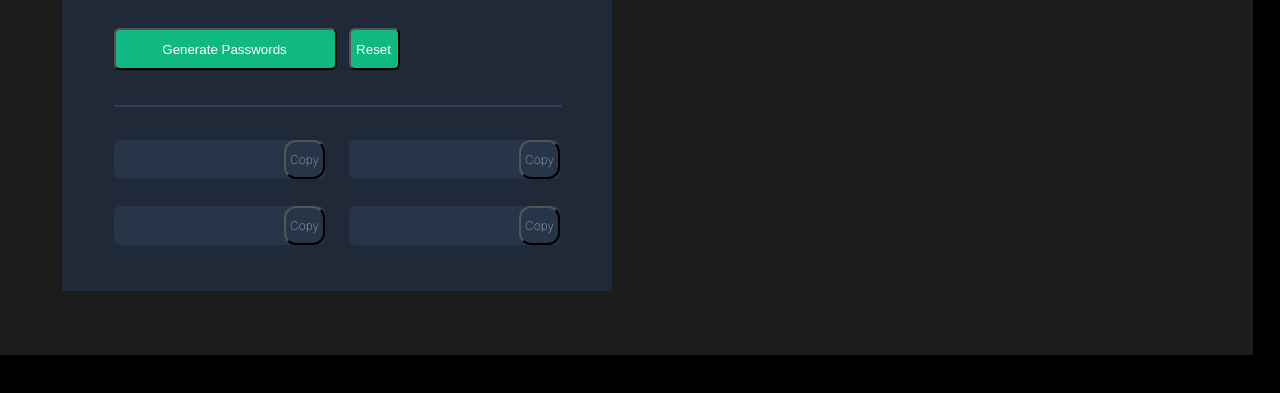
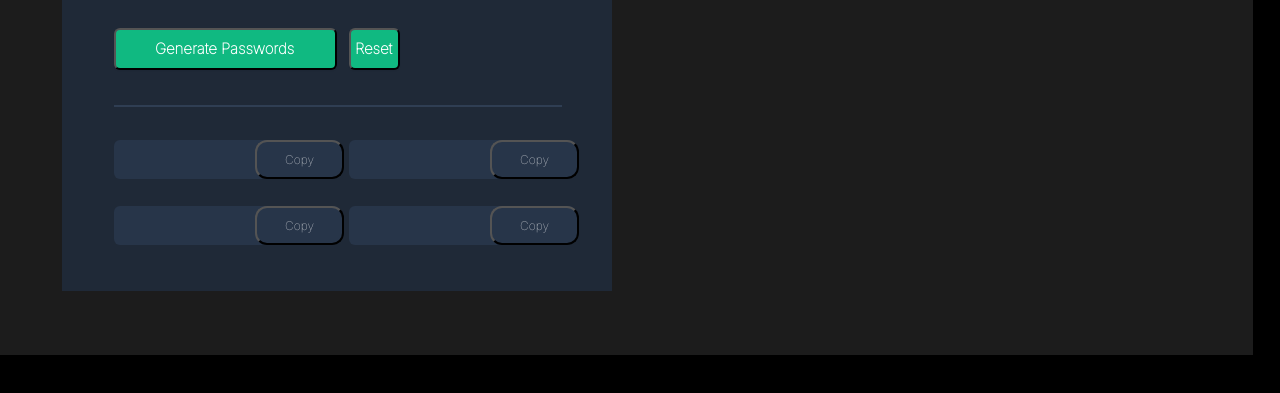
Before and after one commit to christian100kodehode/Password-generator, a plain HTML site: page index.html in a window 1280 px wide. Shown: the part 323-716 px from the top of the page. Drawn offline with Linux system fonts and the light colour scheme.

Commit message:
Update to css

```diff
--- a/index.css
+++ b/index.css
@@ -78,6 +78,11 @@ h1 span {
   justify-content: center;
   align-items: center;
   padding: 9px 17px 9px 15px;
+  font-family: "Inter";
+  font-style: normal;
+  font-weight: 800;
+  font-size: 15px;
+  line-height: 22px;
   background: #10b981;
   /* shadow/sm */
   box-shadow: 0px 1px 2px rgba(0, 0, 0, 0.05);
@@ -119,8 +124,15 @@ h1 span {
   border-radius: 6px;
   display: flex;
   align-items: center;
-  justify-content: center;
+  justify-content: left;
+  padding-left: 15px;
   color: white;
+  font-family: "Inter";
+  font-style: bold;
+  font-weight: 800;
+  font-size: 16px;
+  line-height: 15px;
+  color: #10b981;
 }
 
 #emptybutton1 {
@@ -146,7 +158,7 @@ h1 span {
 #copybuttonpass3,
 #copybuttonpass4 {
   position: absolute;
-  width: 41px;
+  width: 89px;
   height: 39px;
   font-family: "Inter";
   font-style: normal;
@@ -162,21 +174,21 @@ h1 span {
 }
 
 #copybuttonpass1 {
-  left: 222px;
+  left: 193px;
   top: 399px;
 }
 
 #copybuttonpass2 {
-  left: 222px;
+  left: 193px;
   top: 465px;
 }
 
 #copybuttonpass3 {
-  left: 457px;
+  left: 428px;
   top: 399px;
 }
 
 #copybuttonpass4 {
-  left: 457px;
+  left: 428px;
   top: 465px;
 }
```
